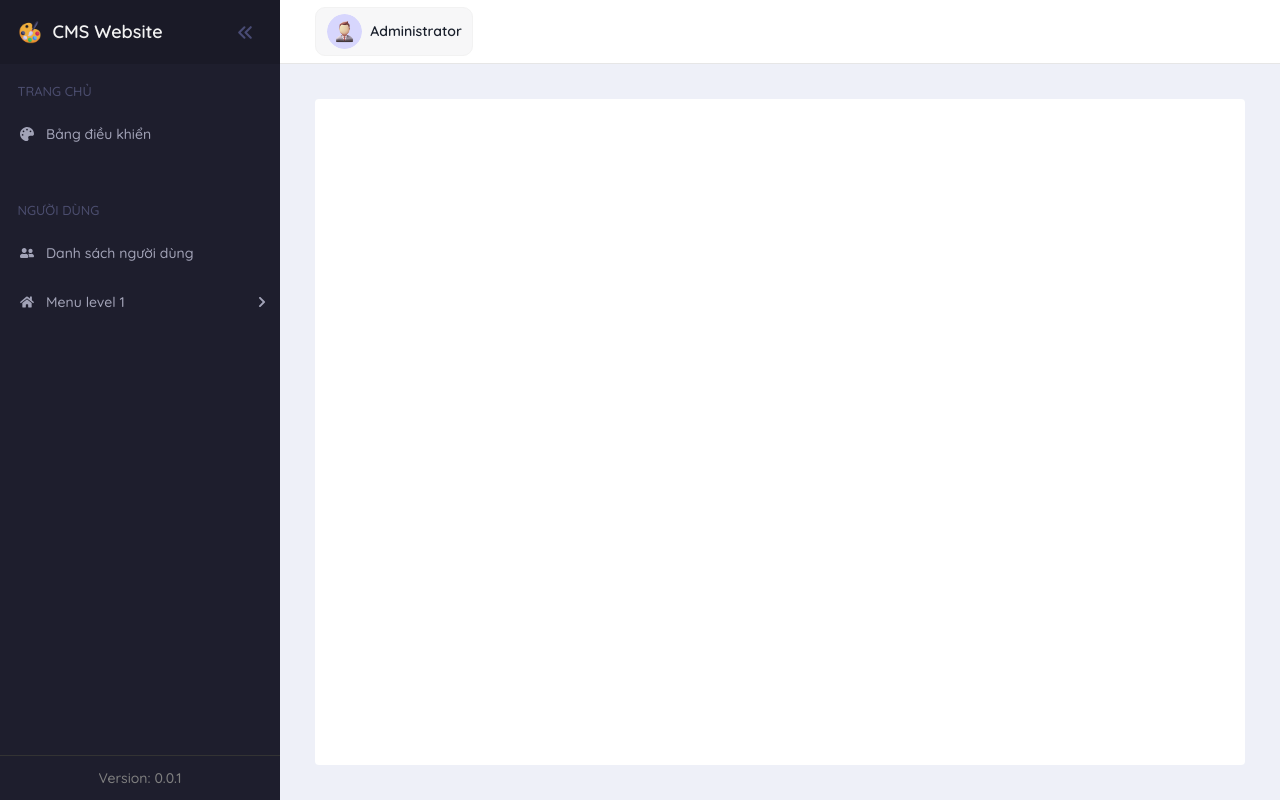
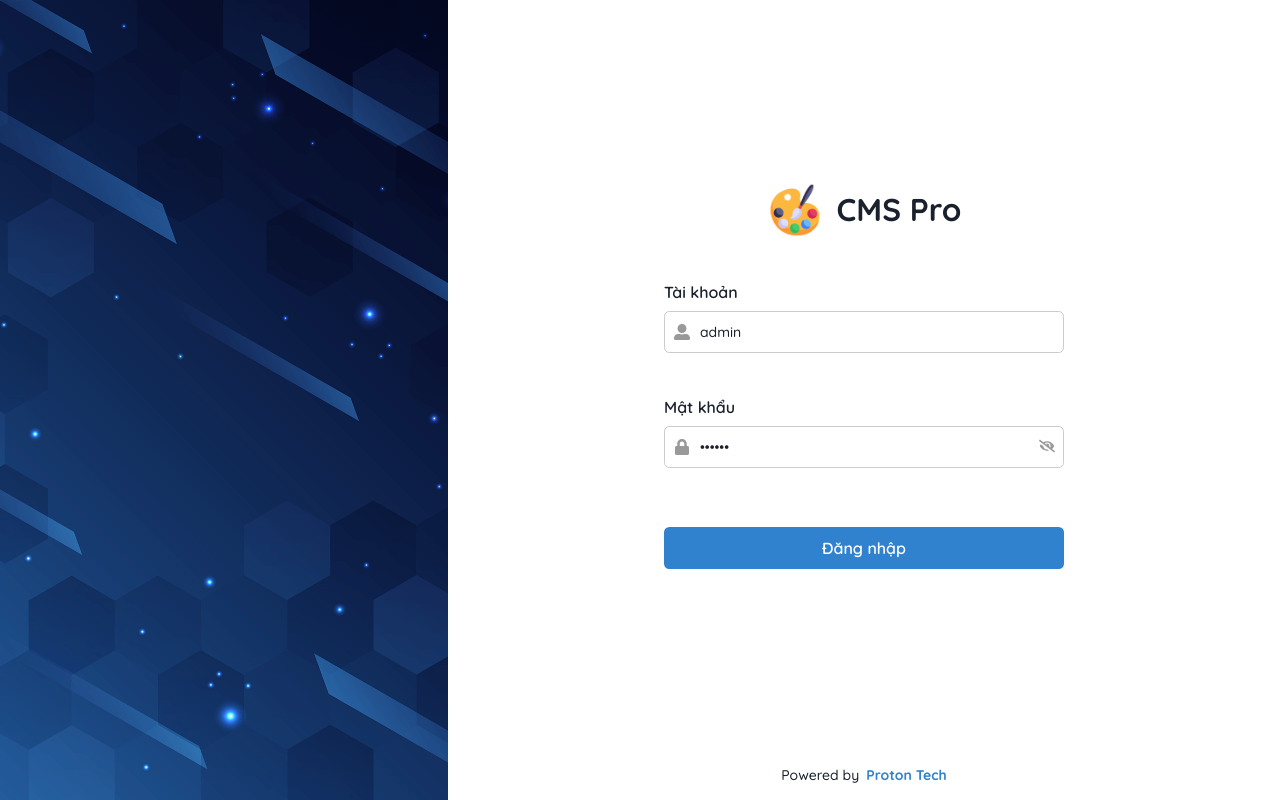
Before and after one commit to ducnguyenhong/base-react-cms, a React (Create React App) app: page /login in a window 1280 px wide. Built offline with nearby package versions, Linux system fonts and the light colour scheme.

Commit message:
Add page Login

```diff
--- a/package.json
+++ b/package.json
@@ -14,6 +14,7 @@
     "prop-types": "^15.8.1",
     "react": "^18.2.0",
     "react-dom": "^18.2.0",
+    "react-hook-form": "^7.43.1",
     "react-icons": "^4.7.1",
     "react-router-dom": "^6.8.1",
     "react-scripts": "5.0.1",
--- a/public/index.html
+++ b/public/index.html
@@ -5,7 +5,7 @@
     <link rel="icon" href="%PUBLIC_URL%/favicon.ico" />
     <meta name="viewport" content="width=device-width, initial-scale=1" />
     <meta name="theme-color" content="#000000" />
-    <meta name="description" content="CMS Website" />
+    <meta name="description" content="CMS Pro" />
     <link rel="apple-touch-icon" href="%PUBLIC_URL%/logo192.png" />
     <link rel="manifest" href="%PUBLIC_URL%/manifest.json" />
 
@@ -16,7 +16,7 @@
       rel="stylesheet"
     />
 
-    <title>CMS Website</title>
+    <title>CMS Pro</title>
   </head>
   <body>
     <noscript>You need to enable JavaScript to run this app.</noscript>
--- a/src/App.js
+++ b/src/App.js
@@ -1,31 +1,10 @@
-import { Box, Flex } from '@chakra-ui/react';
-import Header from 'layouts/header';
-import Section from 'layouts/section';
-import Sidebar from 'layouts/sidebar';
-import { useRecoilValue } from 'recoil';
 import AppRoute from 'routes';
-import { showSidebarAtom } from 'state-manage/recoil';
 
 const App = () => {
-  const showSidebar = useRecoilValue(showSidebarAtom);
-
   return (
-    <Flex flex={1}>
-      <Sidebar />
-      <Flex flex={1} ml={showSidebar ? 80 : 20} transitionDuration="300ms">
-        <main style={{ width: '100%' }}>
-          <Header />
-          <Box bgColor="#EEF0F8" p={10}>
-            <Box bgColor="#FFF" minH="calc(100vh - 134px)" borderRadius={4}>
-              <Section />
-              <Box px={8} py={6}>
-                <AppRoute />
-              </Box>
-            </Box>
-          </Box>
-        </main>
-      </Flex>
-    </Flex>
+    <div>
+      <AppRoute />
+    </div>
   );
 };
 
--- a/src/layouts/header/user-info/user-info.js
+++ b/src/layouts/header/user-info/user-info.js
@@ -12,11 +12,17 @@
   Text
 } from '@chakra-ui/react';
 import ImgUserAvatar from 'assets/images/user-avatar.png';
-import { memo } from 'react';
+import { memo, useCallback } from 'react';
 import { FaBell, FaUserCircle } from 'react-icons/fa';
 import { Link } from 'react-router-dom';
+import { useSetRecoilState } from 'recoil';
+import { tokenState } from 'state-manage/recoil';
 
 const UserInfo = () => {
+  const setToken = useSetRecoilState(tokenState);
+
+  const onLogout = useCallback(() => setToken(''), [setToken]);
+
   return (
     <Popover placement="bottom-end">
       <PopoverTrigger>
@@ -67,7 +73,9 @@
         </PopoverBody>
         <PopoverFooter>
           <Flex p={3}>
-            <Button colorScheme="red">Đăng xuất</Button>
+            <Button colorScheme="red" onClick={onLogout}>
+              Đăng xuất
+            </Button>
           </Flex>
         </PopoverFooter>
       </PopoverContent>
--- /dev/null
+++ b/src/layouts/main/index.js
@@ -0,0 +1,3 @@
+import Main from './main';
+
+export default Main;
--- /dev/null
+++ b/src/layouts/main/main.js
@@ -0,0 +1,38 @@
+import { Box, Flex } from '@chakra-ui/react';
+import Header from 'layouts/header';
+import Section from 'layouts/section';
+import Sidebar from 'layouts/sidebar';
+import { memo } from 'react';
+import { Navigate, Outlet } from 'react-router-dom';
+import { useRecoilValue } from 'recoil';
+import { showSidebarAtom, tokenState } from 'state-manage/recoil';
+
+const Main = () => {
+  const showSidebar = useRecoilValue(showSidebarAtom);
+  const token = useRecoilValue(tokenState);
+
+  if (!token) {
+    return <Navigate to="/login" />;
+  }
+
+  return (
+    <Flex flex={1}>
+      <Sidebar />
+      <Flex flex={1} ml={showSidebar ? 80 : 20} transitionDuration="300ms">
+        <main style={{ width: '100%' }}>
+          <Header />
+          <Box bgColor="#EEF0F8" p={10}>
+            <Box bgColor="#FFF" minH="calc(100vh - 134px)" borderRadius={4}>
+              <Section />
+              <Box px={8} py={6}>
+                <Outlet />
+              </Box>
+            </Box>
+          </Box>
+        </main>
+      </Flex>
+    </Flex>
+  );
+};
+
+export default memo(Main);
--- a/src/layouts/sidebar/sidebar.js
+++ b/src/layouts/sidebar/sidebar.js
@@ -32,7 +32,7 @@
             <Flex align="center" justify="center" gap={3} h="full">
               <Image src={Logo} boxSize={7} opacity={0.95} />
               <Heading as="h2" fontSize={18} fontWeight={600} noOfLines={1}>
-                CMS Website
+                CMS Pro
               </Heading>
             </Flex>
           </Link>
--- /dev/null
+++ b/src/pages/login/index.js
@@ -0,0 +1,3 @@
+import Login from './login';
+
+export default Login;
--- /dev/null
+++ b/src/pages/login/login.js
@@ -0,0 +1,160 @@
+import { Button, Flex, Heading, Icon, Image, Input, InputGroup, InputLeftElement, Link, Text } from '@chakra-ui/react';
+import ImgLoginIntro from 'assets/images/login-intro.png';
+import Logo from 'assets/images/logo.png';
+import { useCallback, useEffect, useState } from 'react';
+import { useForm } from 'react-hook-form';
+import { FaEye, FaEyeSlash, FaLock, FaUserAlt } from 'react-icons/fa';
+import { useNavigate } from 'react-router-dom';
+import { useRecoilState } from 'recoil';
+import { tokenState } from 'state-manage/recoil';
+import { showToast } from 'utils/helper';
+
+const Login = () => {
+  const [showPass, setShowPass] = useState(false);
+  const [isLoading, setIsLoading] = useState(false);
+  const [token, setToken] = useRecoilState(tokenState);
+  const navigate = useNavigate();
+
+  const {
+    register,
+    handleSubmit,
+    formState: { errors },
+    watch
+  } = useForm({
+    defaultValues: {
+      username: 'admin',
+      password: '123456'
+    }
+  });
+
+  const onSubmit = useCallback(
+    (data) => {
+      const { username, password } = data;
+      if (username !== 'admin' || password !== '123456') {
+        showToast({
+          content: 'Tài khoản hoặc mật khẩu không chính xác',
+          status: 'error'
+        });
+        return;
+      }
+      setIsLoading(true);
+      setTimeout(() => {
+        setIsLoading(false);
+        setToken('Proton-Tech');
+      }, 1000);
+    },
+    [setToken]
+  );
+
+  const onChangeShowPass = useCallback(() => setShowPass((prev) => !prev), []);
+
+  useEffect(() => {
+    if (token) {
+      navigate('/');
+    }
+  }, [navigate, token]);
+
+  return (
+    <Flex h="100vh">
+      <Flex w="35%" h="full">
+        <Image src={ImgLoginIntro} objectFit="cover" h="full" />
+      </Flex>
+      <Flex w="65%" h="full" direction="column" align="center" justify="center">
+        <Flex flex={1} justify="center" align="center" direction="column" gap={12} w="400px">
+          <Flex align="center" gap={4}>
+            <Image src={Logo} w={16} />
+            <Heading as="h3">CMS Pro</Heading>
+          </Flex>
+
+          <form onSubmit={handleSubmit(onSubmit)} style={{ width: '100%' }}>
+            <Flex gap={12} direction="column">
+              <Flex direction="column" w="full" gap={2}>
+                <Text fontWeight={600} fontSize={16}>
+                  Tài khoản
+                </Text>
+                <InputGroup h={12} w="full">
+                  <InputLeftElement h="full" pointerEvents="none" children={<FaUserAlt color="#999" size={16} />} />
+                  <Input
+                    type="text"
+                    h="full"
+                    pr={10}
+                    borderColor="#CCC"
+                    _focus={{ border: 'none' }}
+                    _hover={{ borderColor: '#b3b3b3' }}
+                    {...register('username', { required: 'Vui lòng nhập mật khẩu' })}
+                  />
+                </InputGroup>
+                {errors && errors.username && <Text color="red">{errors.username.message}</Text>}
+              </Flex>
+
+              <Flex direction="column" w="full" gap={2}>
+                <Text fontWeight={600} fontSize={16}>
+                  Mật khẩu
+                </Text>
+                <InputGroup h={12} w="full" pos="relative">
+                  <InputLeftElement h="full" pointerEvents="none" children={<FaLock color="#999" size={16} />} />
+                  <Input
+                    type={showPass ? 'text' : 'password'}
+                    h="full"
+                    pr={10}
+                    borderColor="#CCC"
+                    _focus={{ border: 'none' }}
+                    _hover={{ borderColor: '#b3b3b3' }}
+                    {...register('password', { required: 'Vui lòng nhập mật khẩu' })}
+                  />
+                  {!!watch('password') && (
+                    <Button
+                      bgColor="transparent"
+                      _hover={{ bgColor: 'transparent' }}
+                      _active={{ bgColor: 'transparent' }}
+                      h={7}
+                      w={7}
+                      p={0}
+                      minW={0}
+                      pos="absolute"
+                      top="8px"
+                      right={1.5}
+                      zIndex={1}
+                      onClick={onChangeShowPass}
+                    >
+                      <Icon as={showPass ? FaEye : FaEyeSlash} color="#999" fontSize={16} />
+                    </Button>
+                  )}
+                </InputGroup>
+                {errors && errors.password && <Text color="red">{errors.password.message}</Text>}
+              </Flex>
+
+              <Button
+                type="submit"
+                loadingText="Đăng nhập"
+                isLoading={isLoading}
+                w="full"
+                colorScheme="blue"
+                mt={5}
+                fontSize={16}
+                h={12}
+              >
+                Đăng nhập
+              </Button>
+            </Flex>
+          </form>
+        </Flex>
+
+        <Flex p={4} gap={2}>
+          <Text>Powered by</Text>
+          <Link
+            href="https://protontech.vn"
+            target="_blank"
+            rel="noopener noreferrer"
+            color="blue.500"
+            fontWeight={700}
+          >
+            Proton Tech
+          </Link>
+        </Flex>
+      </Flex>
+    </Flex>
+  );
+};
+
+export default Login;
--- a/src/routes/route.js
+++ b/src/routes/route.js
@@ -1,11 +1,15 @@
+import Main from 'layouts/main';
 import Example from 'pages/example';
 import Home from 'pages/home';
+import Login from 'pages/login';
 import { UserList } from 'pages/user';
 import { Route, Routes } from 'react-router-dom';
 
 const AppRoute = () => {
   return (
     <Routes>
+      <Route path="/login" element={<Login />} />
+      <Route element={<Main />}>
         <Route index element={<Home />} />
 
         <Route path="users">
@@ -14,6 +18,7 @@
         </Route>
 
         <Route element={<Example />} path="page-level-3b" />
+      </Route>
     </Routes>
   );
 };
--- a/src/state-manage/recoil.js
+++ b/src/state-manage/recoil.js
@@ -1,6 +1,23 @@
-import { atom } from 'recoil';
+import { atom, selector } from 'recoil';
 
 export const showSidebarAtom = atom({
   key: 'SHOW_SIDEBAR_ATOM',
   default: true
 });
+
+const tokenAtom = atom({
+  key: 'TOKEN_ATOM',
+  default: new Promise((resolve) => {
+    const token = localStorage.getItem('access-token');
+    resolve(token);
+  })
+});
+
+export const tokenState = selector({
+  key: 'TOKEN_SELECTOR',
+  get: ({ get }) => get(tokenAtom),
+  set: ({ set }, newValue) => {
+    localStorage.setItem('access-token', newValue);
+    set(tokenAtom, newValue);
+  }
+});
--- /dev/null
+++ b/src/utils/helper.js
@@ -0,0 +1,14 @@
+import { createStandaloneToast } from '@chakra-ui/react';
+
+export const showToast = (config) => {
+  const { content, status = 'info', title } = config;
+  const { toast } = createStandaloneToast();
+  return toast({
+    description: content,
+    status,
+    title,
+    duration: 4000,
+    isClosable: true,
+    position: 'top-right'
+  });
+};
```
Also changed, not shown: src/assets/images/login-intro.png (added), 1 other file (tests, documents, lock files or other folders). Lines whose indentation alone changed are shown as unchanged.
